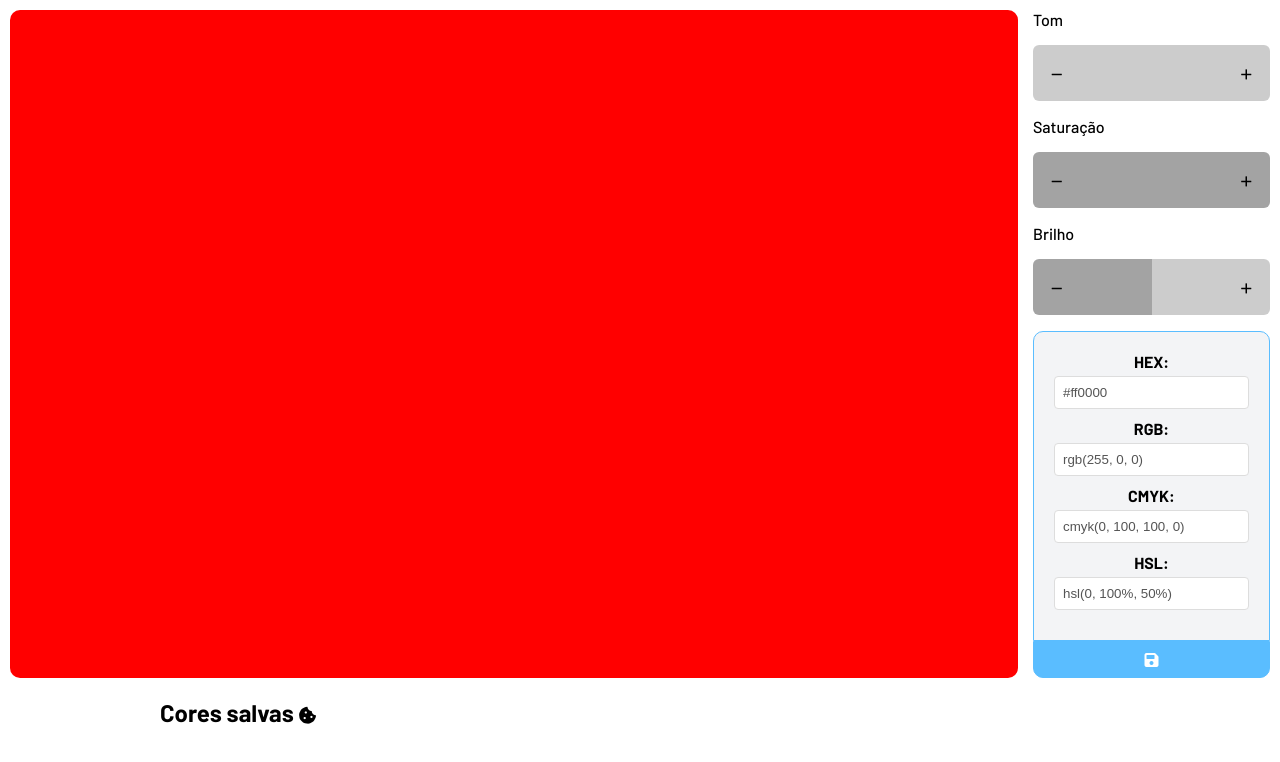
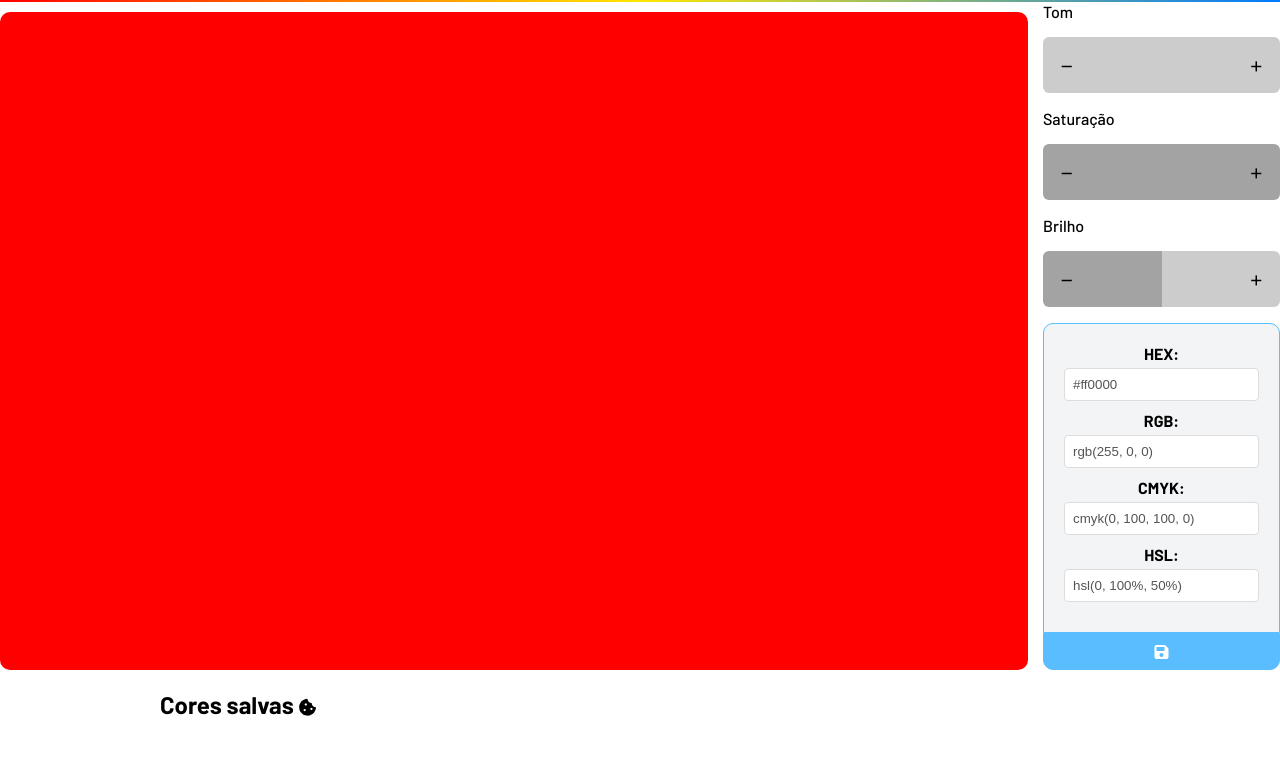
Before and after one commit to N1kkoin/cores, a plain HTML site: page index.html in a window 1280 px wide. Drawn offline with Linux system fonts and the light colour scheme.

Commit message:
Update style.css

```diff
--- a/style.css
+++ b/style.css
@@ -4,10 +4,15 @@ body {
     margin: 10px;
     padding: 0;
     font-family: "Barlow", sans-serif;
-
+    border-top: 2px solid;
+    border-image: linear-gradient(to right, #ff0000, #ffe601, #007bff);
+    border-image-slice: 1;
+    margin: 0;
 }
 
 .color-picker-container {
+    padding-top: 10px;
+
     display: flex;
     flex-direction: column;
     align-items: center;
```
